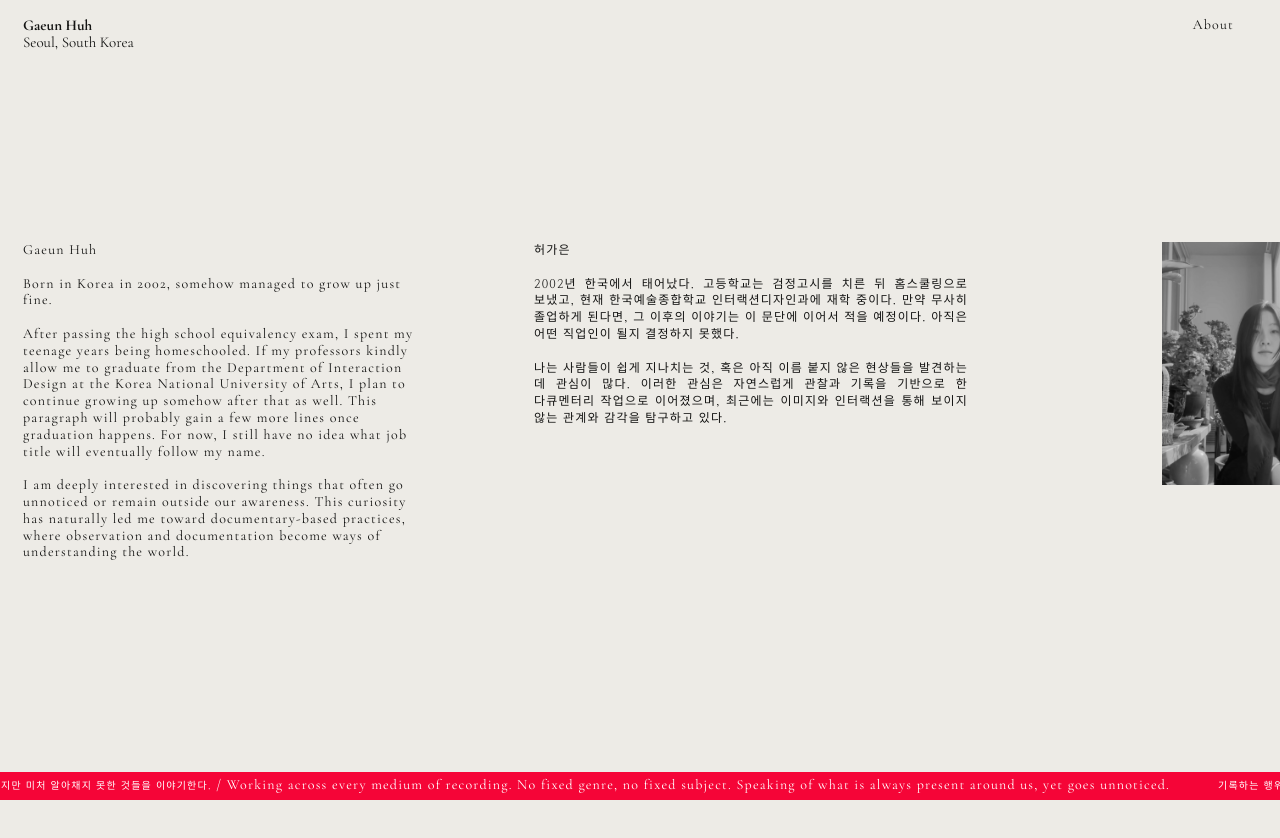
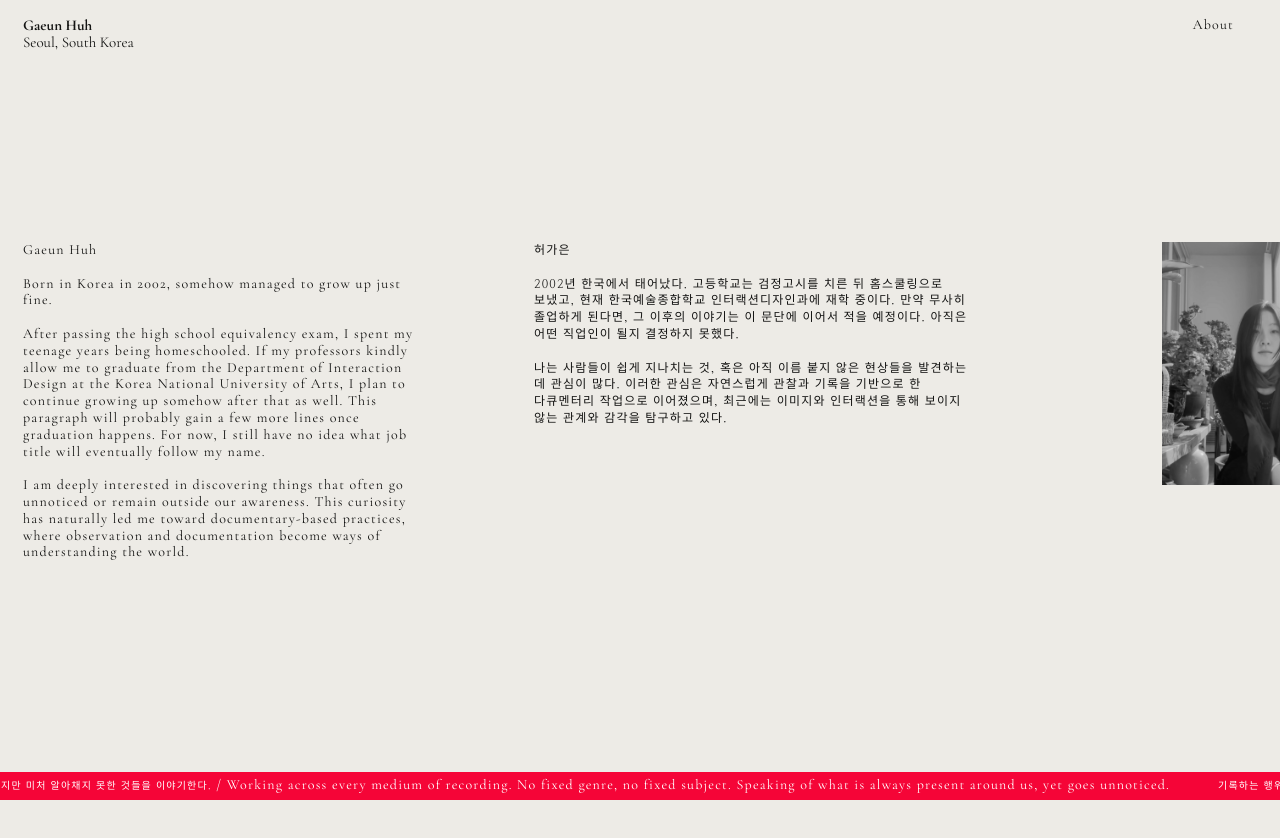
Before and after one commit to gaeun-holiy/gaeunhuhportfolio, a Next.js app: page /about in a window 1280 px wide. Shown: the top 838 px of the page. Built offline with nearby package versions, Linux system fonts and the light colour scheme.

Commit message:
About 한글 본문 왼쪽 정렬 수정

```diff
--- a/app/about/page.tsx
+++ b/app/about/page.tsx
@@ -32,7 +32,7 @@ export default function AboutPage() {
           </p>
         </div>
 
-        <div className="font-kr absolute left-[511px] top-[242px] w-[434px] text-left">
+        <div className="font-kr about-ko absolute left-[511px] top-[242px] w-[434px]">
           <p>허가은</p>
           <br />
           <p>
--- a/app/globals.css
+++ b/app/globals.css
@@ -51,6 +51,10 @@ a {
   overflow-wrap: break-word;
   text-align: justify;
   word-break: keep-all;
+}
+
+.about-ko {
+  text-align: left;
 }
 
 .top-en {
```
